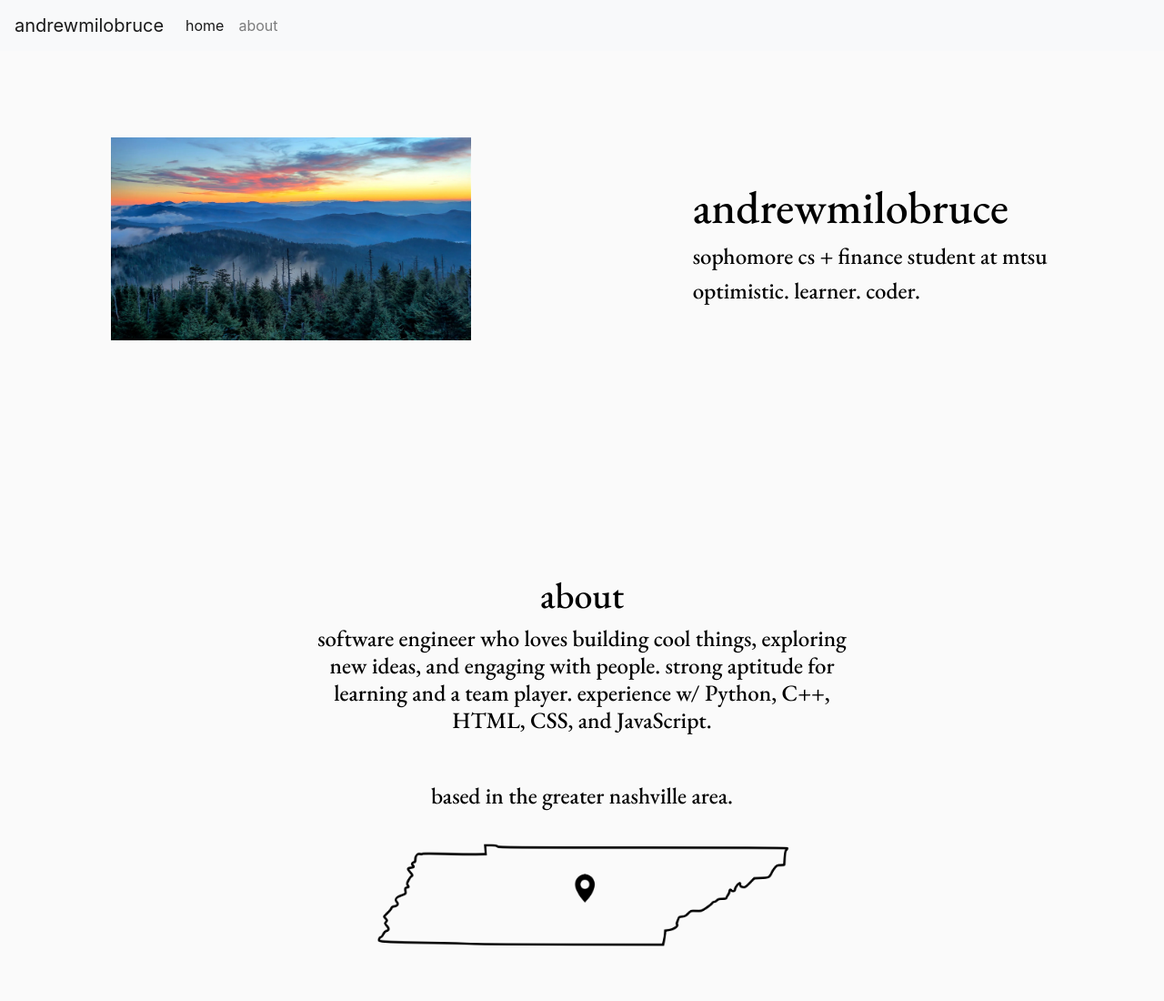
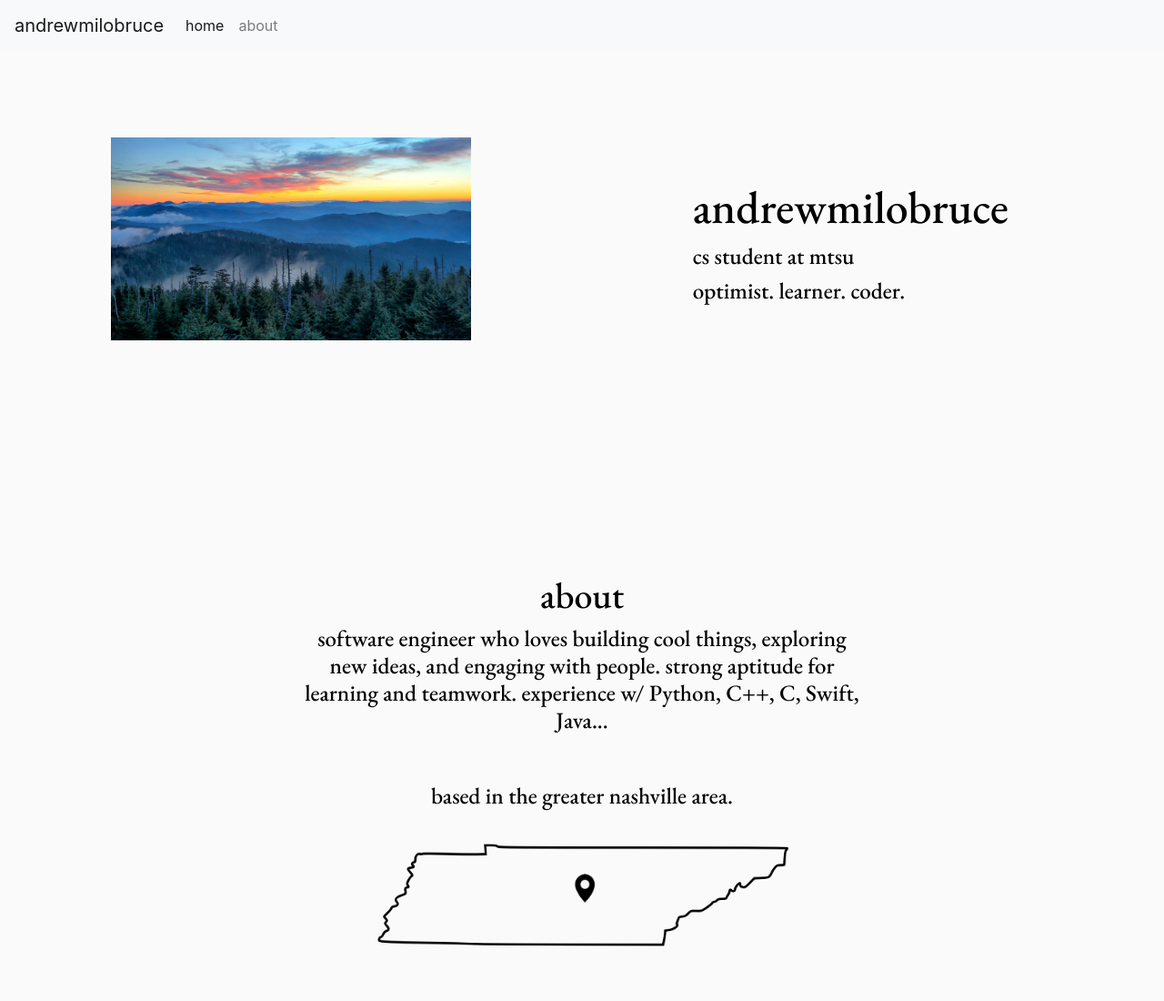
Before and after one commit to andrewmilobruce/PersonalSite, a plain HTML site: page index.html in a window 1280 px wide. Shown: the top 1100 px of the page at 91% size. Drawn offline with nearby package versions, Linux system fonts and the light colour scheme.

Commit message:
Updated info in bio

```diff
--- a/index.html
+++ b/index.html
@@ -80,8 +80,8 @@
             <div class="col-md-4">
                 <!-- The title and subtitle on the right side of the page -->
                 <h1 class="title dark-mode-word">andrewmilobruce</h1>
-                <h3 class="sub-title dark-mode-word">sophomore cs + finance student at mtsu</h3>
-                <h3 class="sub-title dark-mode-word">optimistic. learner. coder.</h3>
+                <h3 class="sub-title dark-mode-word">cs student at mtsu</h3>
+                <h3 class="sub-title dark-mode-word">optimist. learner. coder.</h3>
             </div>
             <div class="col-md-1"></div>
         </div>
@@ -98,7 +98,7 @@
         <div class="col-md-6">
           <h1 class="dark-mode-word">about</h1>
           <!-- Short bio -->
-          <h3 class="dark-mode-word">software engineer who loves building cool things, exploring new ideas, and engaging with people. strong aptitude for learning and a team player. experience w/ Python, C++, HTML, CSS, and JavaScript.</h3>
+          <h3 class="dark-mode-word">software engineer who loves building cool things, exploring new ideas, and engaging with people. strong aptitude for learning and teamwork. experience w/ Python, C++, C, Swift, Java...</h3>
           <br>
           <br>
           <!-- Location information -->
```
